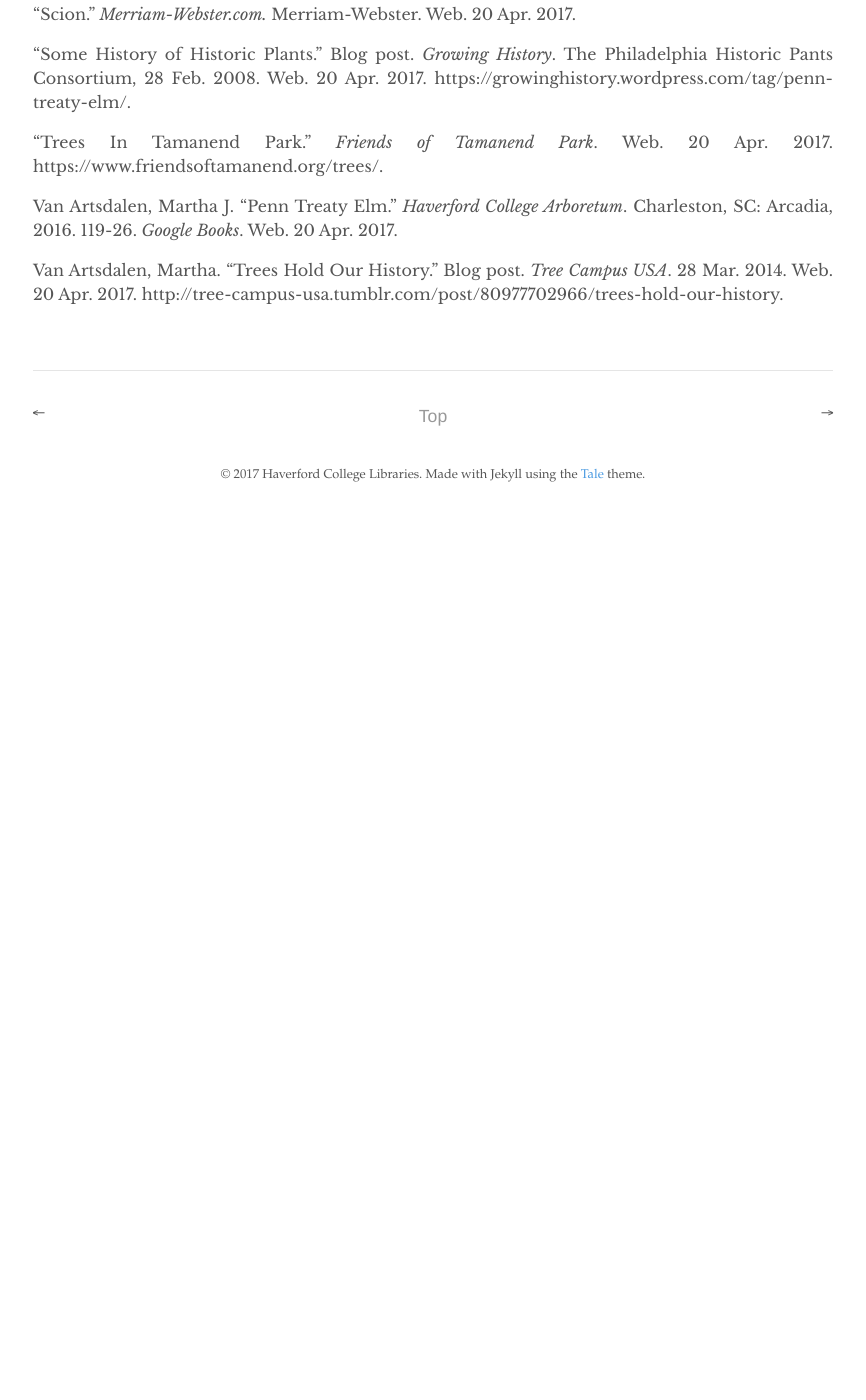
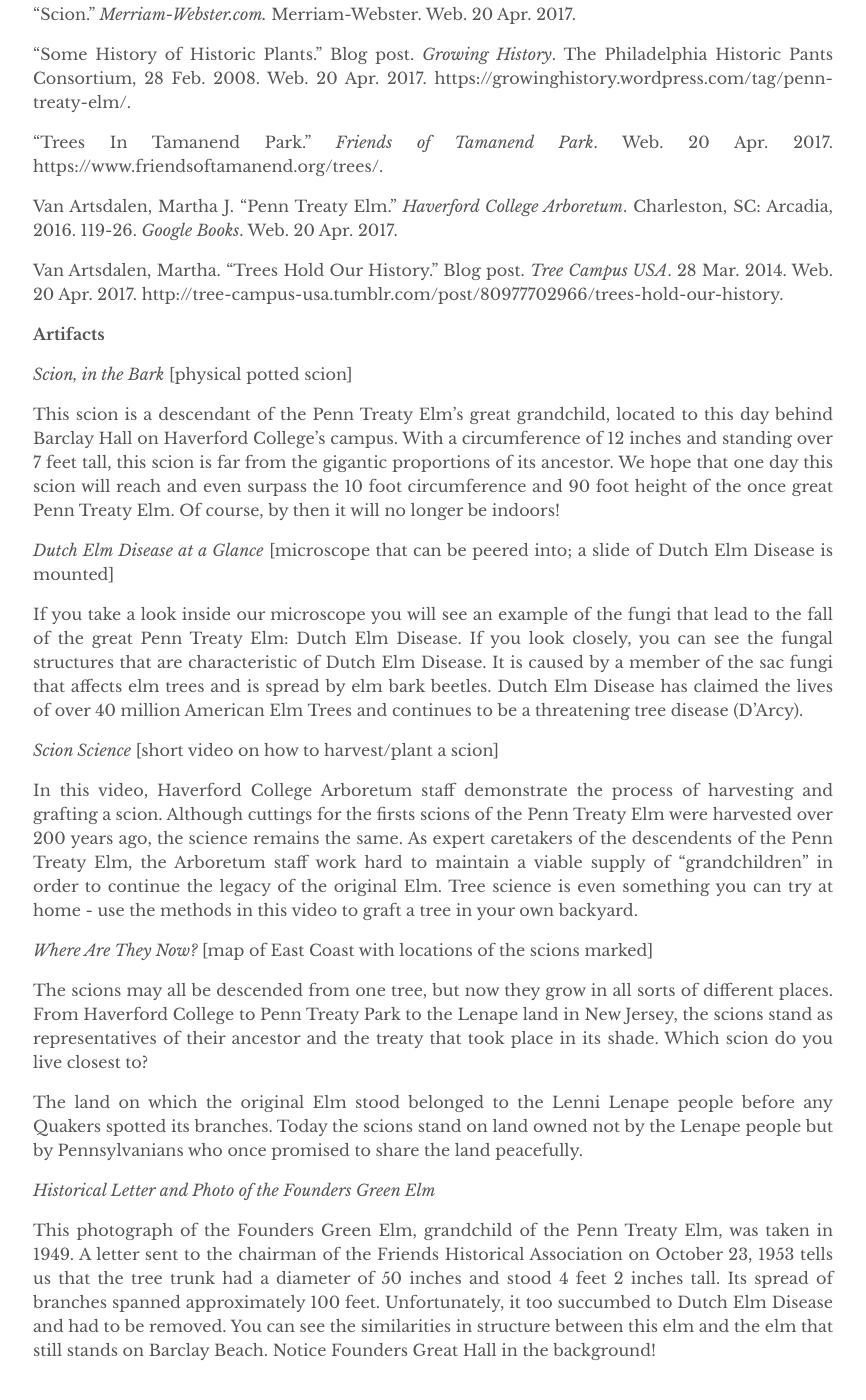
Before and after one commit to mzarafon/penn-treaty-elm, a Jekyll site: the page built from _posts/2017-04-25-Scions-of-the-Penn-Treaty-Elm.md, in a window 1280 px wide and 1400 px high, scrolled down 2021 px. Shown: the whole window, without its empty margins (207-1073 px from the left). Built offline with Jekyll 4.4.1, drawn with Linux system fonts in a browser that asks for light colours; before the commit the page ends 2539 px from its top, so only the background shows below that.

Commit message:
Update 2017-04-25-Scions-of-the-Penn-Treaty-Elm.md

```diff
--- a/_posts/2017-04-25-Scions-of-the-Penn-Treaty-Elm.md
+++ b/_posts/2017-04-25-Scions-of-the-Penn-Treaty-Elm.md
@@ -43,3 +43,27 @@
 Van Artsdalen, Martha J. "Penn Treaty Elm." *Haverford College Arboretum*. Charleston, SC: Arcadia, 2016. 119-26. *Google Books*. Web. 20 Apr. 2017.
 
 Van Artsdalen, Martha. "Trees Hold Our History." Blog post. *Tree Campus USA*. 28 Mar. 2014. Web. 20 Apr. 2017. http://tree-campus-usa.tumblr.com/post/80977702966/trees-hold-our-history.
+
+**Artifacts**
+
+*Scion, in the Bark* [physical potted scion]
+
+This scion is a descendant of the Penn Treaty Elm’s great grandchild, located to this day behind Barclay Hall on Haverford College’s campus. With a circumference of 12 inches and standing over 7 feet tall, this scion is far from the gigantic proportions of its ancestor. We hope that one day this scion will reach and even surpass the 10 foot circumference and 90 foot height of the once great Penn Treaty Elm. Of course, by then it will no longer be indoors!
+
+*Dutch Elm Disease at a Glance* [microscope that can be peered into; a slide of Dutch Elm Disease is mounted]
+
+If you take a look inside our microscope you will see an example of the fungi that lead to the fall of the great Penn Treaty Elm: Dutch Elm Disease. If you look closely, you can see the fungal structures that are characteristic of Dutch Elm Disease. It is caused by a member of the sac fungi that affects elm trees and is spread by elm bark beetles. Dutch Elm Disease has claimed the lives of over 40 million American Elm Trees and continues to be a threatening tree disease (D’Arcy).
+
+*Scion Science* [short video on how to harvest/plant a scion]
+
+In this video, Haverford College Arboretum staff demonstrate the process of harvesting and grafting a scion. Although cuttings for the firsts scions of the Penn Treaty Elm were harvested over 200 years ago, the science remains the same. As expert caretakers of the descendents of the Penn Treaty Elm, the Arboretum staff work hard to maintain a viable supply of “grandchildren” in order to continue the legacy of the original Elm. Tree science is even something you can try at home - use the methods in this video to graft a tree in your own backyard.
+
+*Where Are They Now?* [map of East Coast with locations of the scions marked]
+
+The scions may all be descended from one tree, but now they grow in all sorts of different places. From Haverford College to Penn Treaty Park to the Lenape land in New Jersey, the scions stand as representatives of their ancestor and the treaty that took place in its shade. Which scion do you live closest to?
+
+The land on which the original Elm stood belonged to the Lenni Lenape people before any Quakers spotted its branches. Today the scions stand on land owned not by the Lenape people but by Pennsylvanians who once promised to share the land peacefully.
+
+*Historical Letter and Photo of the Founders Green Elm*
+
+This photograph of the Founders Green Elm, grandchild of the Penn Treaty Elm, was taken in 1949. A letter sent to the chairman of the Friends Historical Association on October 23, 1953 tells us that the tree trunk had a diameter of 50 inches and stood 4 feet 2 inches tall. Its spread of branches spanned approximately 100 feet. Unfortunately, it too succumbed to Dutch Elm Disease and had to be removed. You can see the similarities in structure between this elm and the elm that still stands on Barclay Beach. Notice Founders Great Hall in the background!
```
